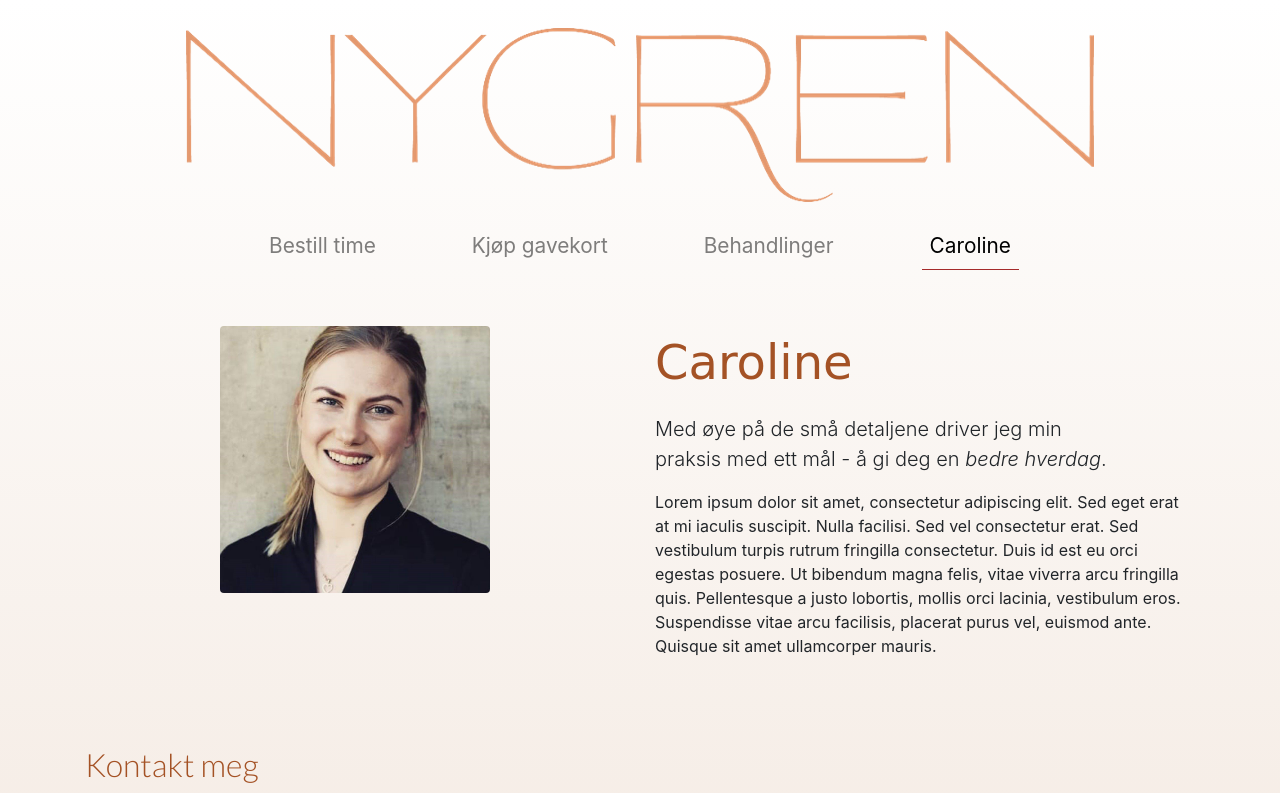
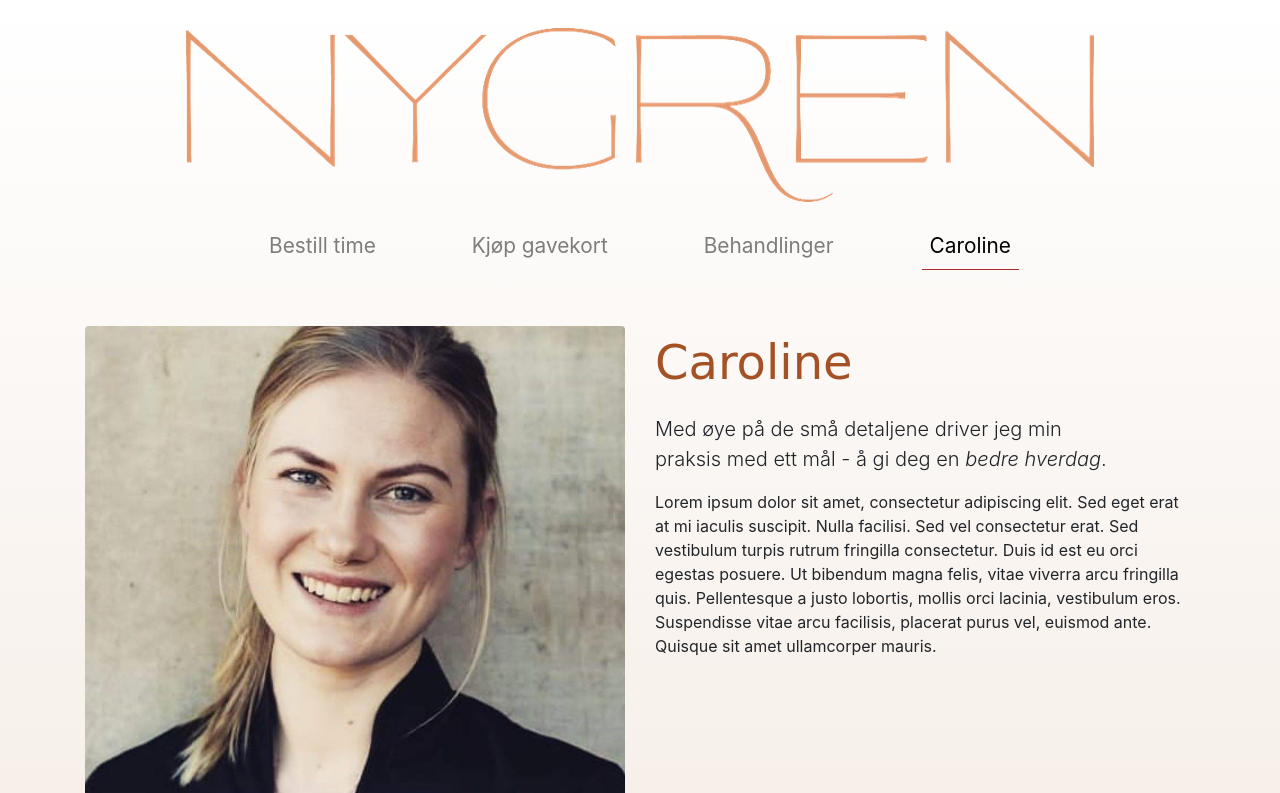
Before and after one commit to mariusgronli/caroline-massage, a Django app: page /massasje/caroline/ in a window 1280 px wide. Shown: the top 793 px of the page. Run offline with Django 3.2, Linux system fonts and the light colour scheme; some libraries are stand-ins or nearby versions; some web fonts are replaced.

Commit message:
changed picture size

```diff
--- a/hjemmeside/templates/massasje/info.html
+++ b/hjemmeside/templates/massasje/info.html
@@ -25,9 +25,7 @@
 <div class="container">
   <div class="row">
     <div class="col-sm d-flex justify-content-center">
-      <div class="w-50">
         <img src="{% static "img/caroline.jpg" %}" class="img-fluid rounded" alt="Responsive image">
-      </div>
     </div>
 
     <div class="col-sm">
```
